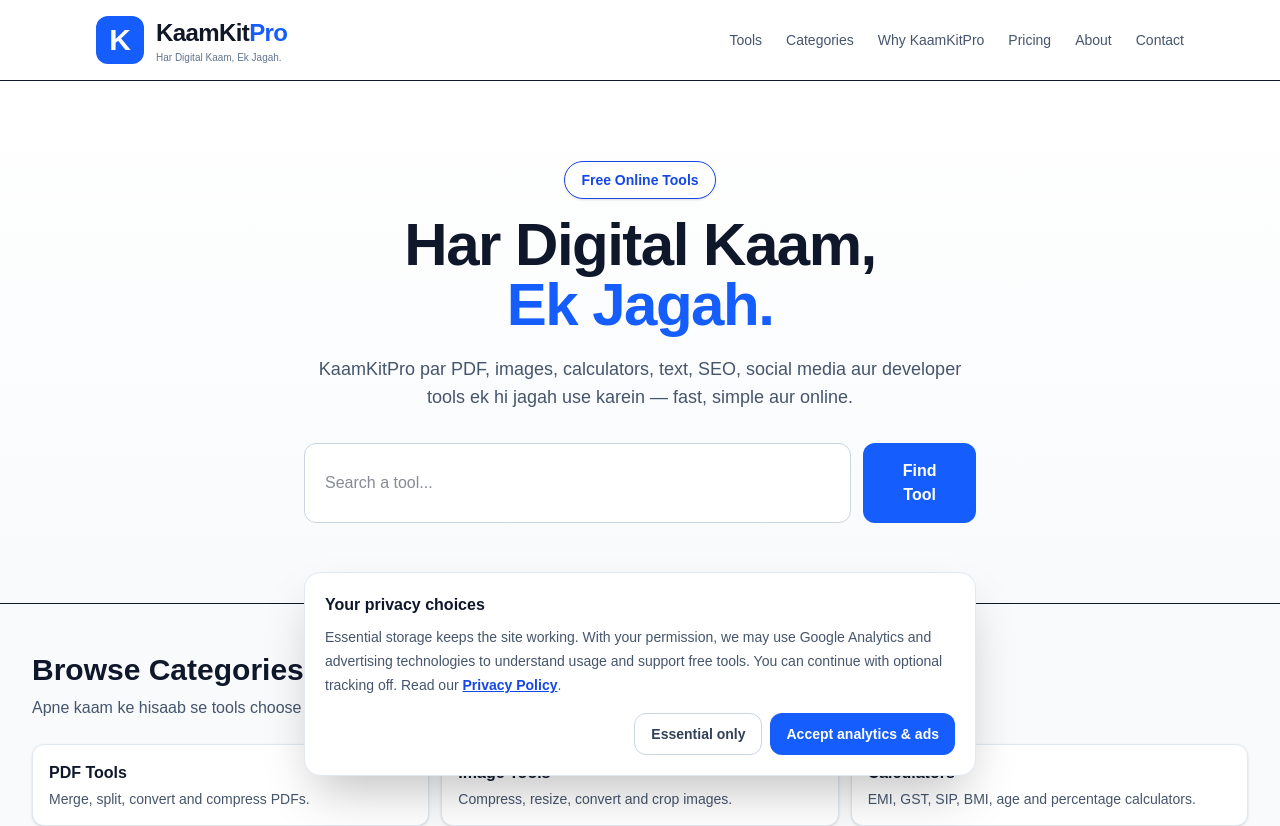
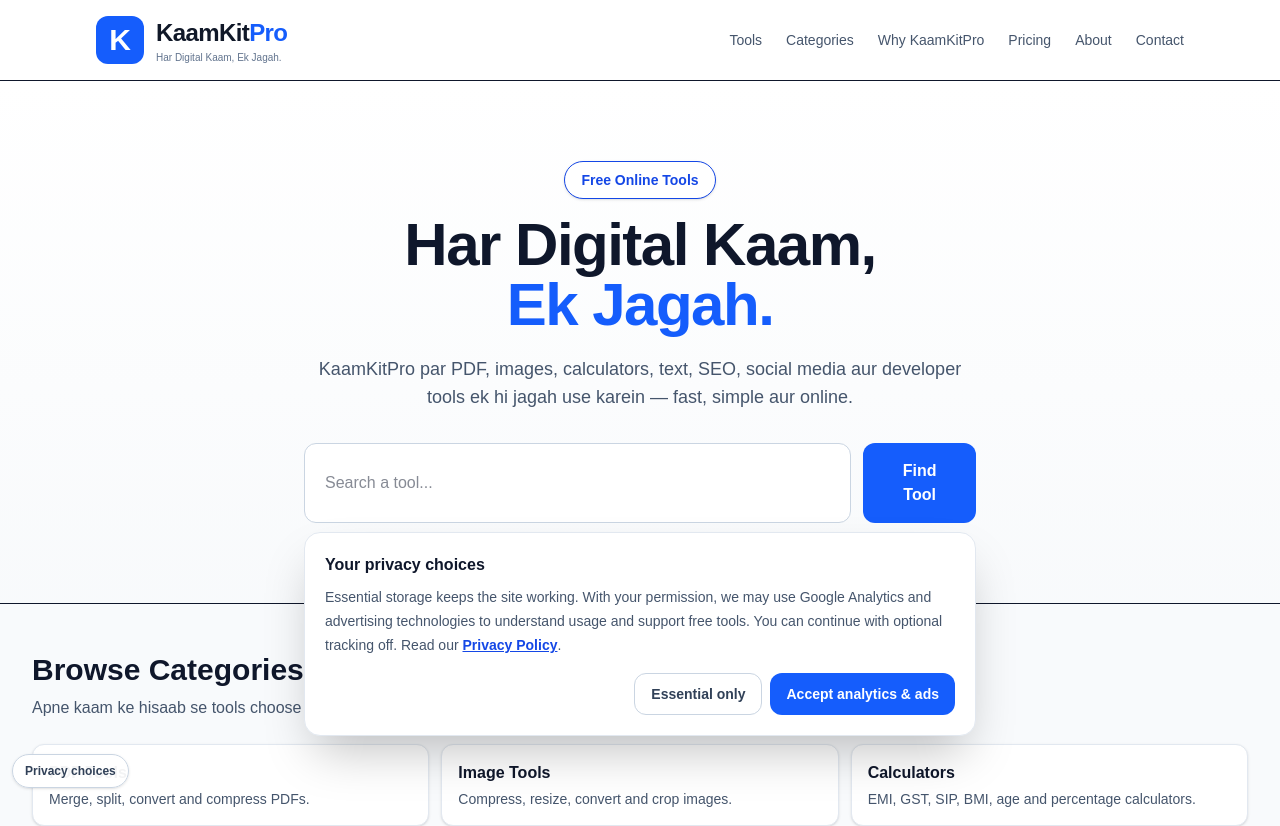
Before and after one commit to WellProSoftware/kaamkitpro, a Next.js app: page / in a window 1280 px wide. Shown: the top 826 px of the page. Built offline with nearby package versions, Linux system fonts and the light colour scheme.

Commit message:
[deploy-staging] privacy: allow visitors to reopen consent choices

```diff
--- a/src/components/PrivacyConsent.tsx
+++ b/src/components/PrivacyConsent.tsx
@@ -28,14 +28,32 @@ export default function PrivacyConsent() {
     setVisible(false);
   }
 
-  if (!visible) return null;
+  function reopenChoices() {
+    try {
+      window.localStorage.removeItem(CONSENT_KEY);
+    } catch {
+      // The dialog still opens; optional tracking loaders fail closed.
+    }
+    window.dispatchEvent(new CustomEvent("kaamkitpro:consent", { detail: "essential" }));
+    setVisible(true);
+  }
 
   return (
+    <>
+      <button
+        type="button"
+        onClick={reopenChoices}
+        className="fixed bottom-3 left-3 z-[90] rounded-full border border-slate-300 bg-white/95 px-3 py-2 text-xs font-semibold text-slate-700 shadow-sm hover:bg-slate-50 focus:outline-none focus:ring-2 focus:ring-blue-600"
+        aria-label="Reopen privacy choices"
+      >
+        Privacy choices
+      </button>
+      {visible ? (
         <section
           role="dialog"
           aria-modal="false"
           aria-labelledby="privacy-consent-title"
-      className="fixed inset-x-3 bottom-3 z-[100] mx-auto max-w-2xl rounded-2xl border border-slate-200 bg-white p-5 shadow-2xl sm:inset-x-6 sm:bottom-6"
+          className="fixed inset-x-3 bottom-14 z-[100] mx-auto max-w-2xl rounded-2xl border border-slate-200 bg-white p-5 shadow-2xl sm:inset-x-6 sm:bottom-16"
         >
           <h2 id="privacy-consent-title" className="text-base font-bold text-slate-900">
             Your privacy choices
@@ -66,5 +84,7 @@ export default function PrivacyConsent() {
             </button>
           </div>
         </section>
+      ) : null}
+    </>
   );
 }
```
Lines whose indentation alone changed are shown as unchanged.
